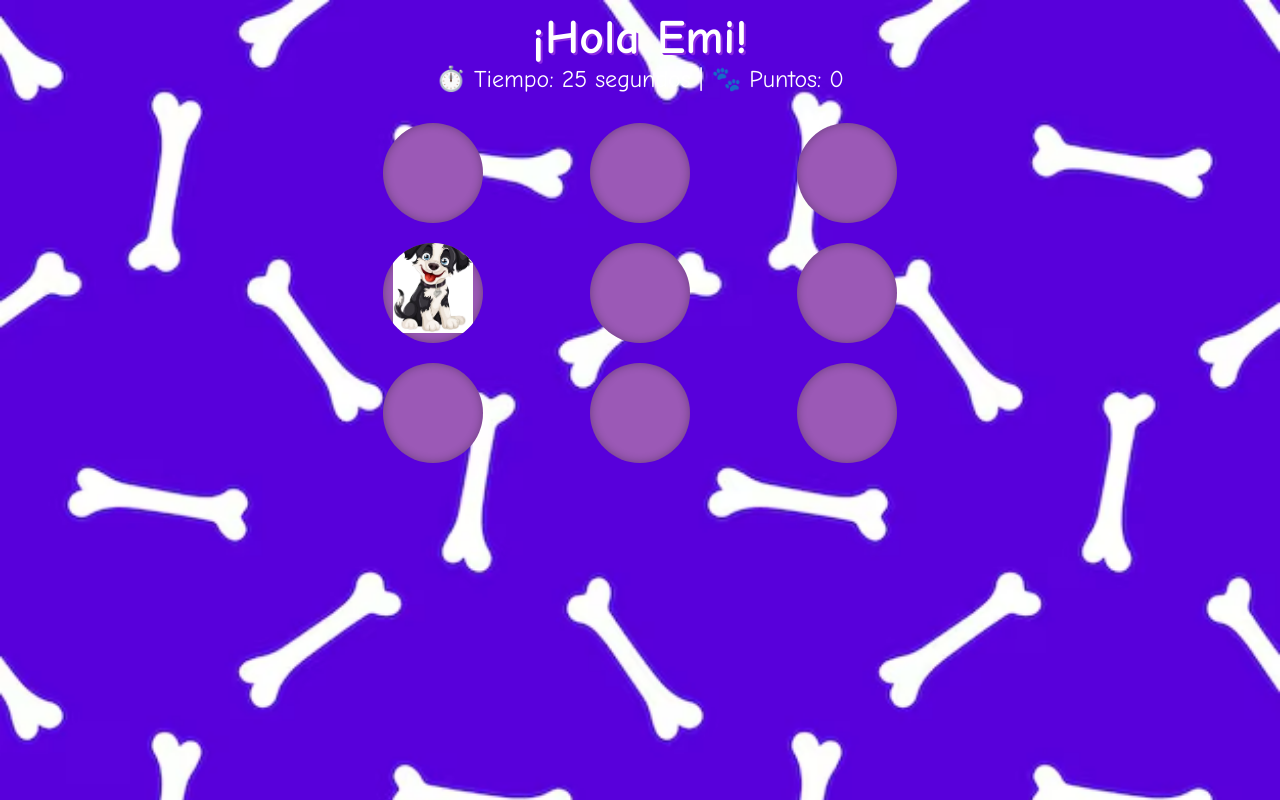
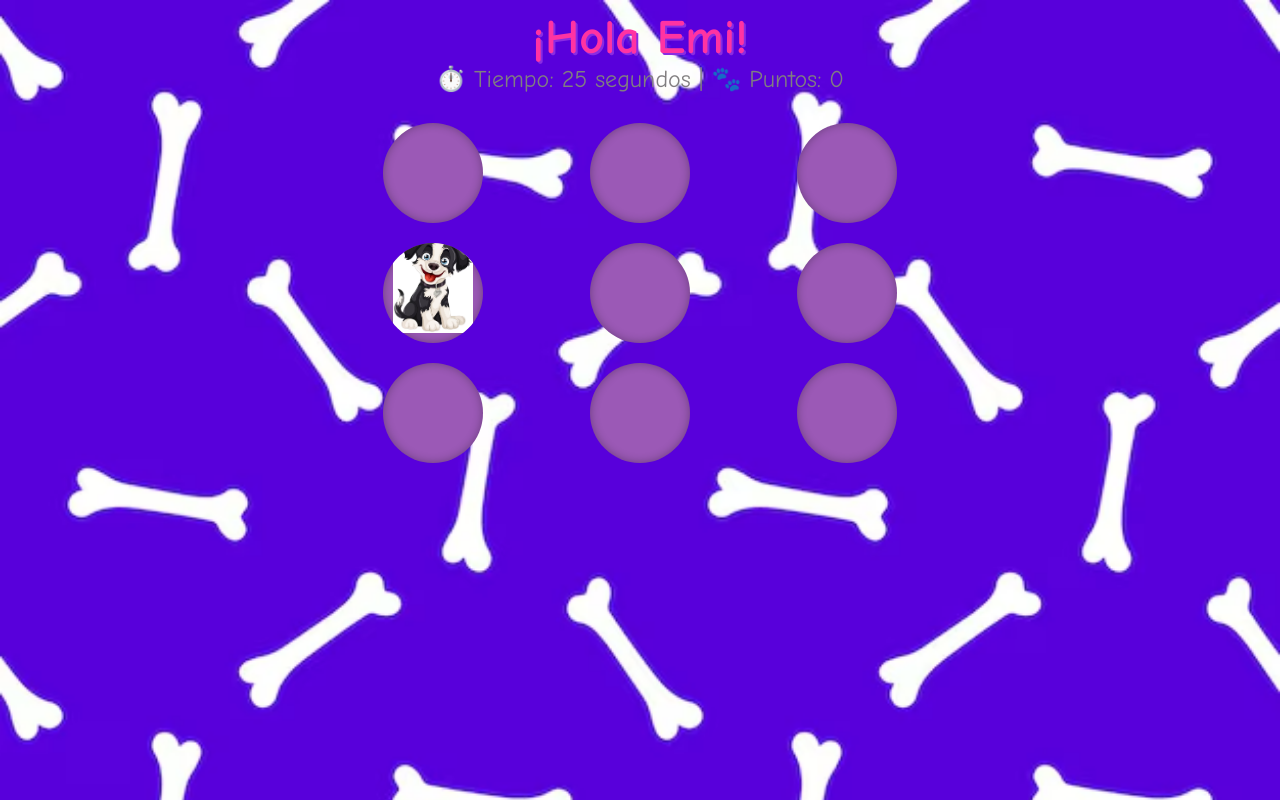
Before and after one commit to emiliaaldao/-Hoy-cumple-Emi-, a plain HTML site: page index.html in a window 1280 px wide. Drawn offline with Linux system fonts and the light colour scheme.

Commit message:
Update index.html

```diff
--- a/index.html
+++ b/index.html
@@ -15,14 +15,14 @@
     }
     h1 {
       text-align: center;
-      color: #fff;
+      color: #FF33A2;
       font-size: 3rem;
       margin: 10px 0 0;
       text-shadow: 2px 2px #8a2be2;
     }
     .info-bar {
       text-align: center;
-      color: #fff;
+      color: #817E80;
       font-size: 1.5rem;
       margin-bottom: 10px;
     }
```
